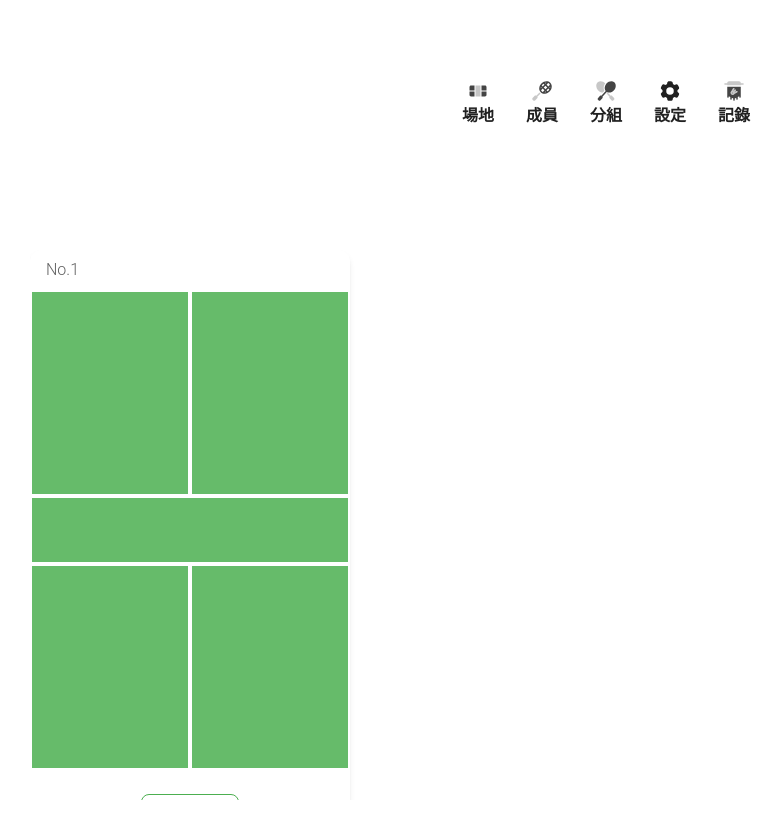
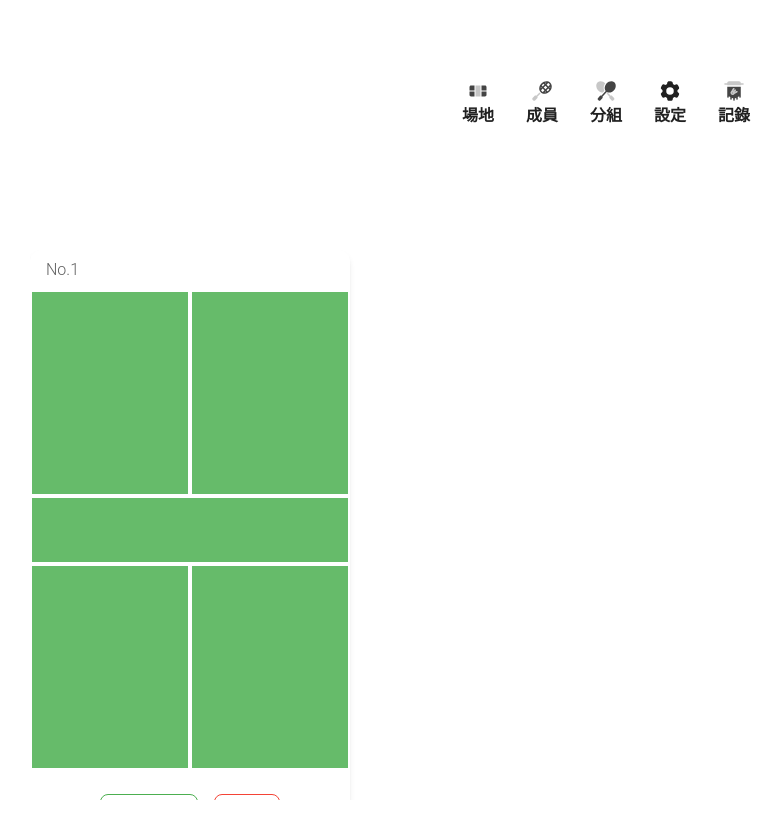
Before and after one commit to x8163don/groupby, a React (Create React App) app: page / in a window 1280 px wide. Shown: the top 838 px of the page, without its empty margins (34-816 px from the left). Built offline with nearby package versions, Linux system fonts and the light colour scheme; some icons are missing.

Commit message:
feat: add clean

```diff
--- a/src/App.js
+++ b/src/App.js
@@ -62,6 +62,10 @@ function App() {
         session.endGame(courtID)
     }
 
+    const cleanHandler = (courtID) => {
+        session.cleanCourt(courtID)
+    }
+
     const onPlayerRest = (playerID) => {
         session.changePlayerRestState(playerID)
     }
@@ -116,6 +120,7 @@ function App() {
                                       court={court}
                                       onRemoveCourt={() => removeCourtHandler(court.id)}
                                       onEndGame={() => endGameHandler(court.id)}
+                                      onClean={()=> cleanHandler(court.id)}
                     />
                 })
             }
--- a/src/component/Court.js
+++ b/src/component/Court.js
@@ -4,7 +4,7 @@ import Player from "./Player";
 import EmptyPlayer from "./EmptyPlayer";
 
 
-export default function Court({no, court, onRemoveCourt, onEndGame}) {
+export default function Court({no, court, onRemoveCourt, onEndGame,onClean}) {
 
     return <Card className="h-fit w-fit">
         <CardBody className="p-0">
@@ -45,7 +45,7 @@ export default function Court({no, court, onRemoveCourt, onEndGame}) {
                     }
                 </div>
                 <div
-                    className="ccol-span-1 row-span-3 border-solid border-white h-100 border-2 flex items-center justify-center">
+                    className="col-span-1 row-span-3 border-solid border-white h-100 border-2 flex items-center justify-center">
                     {
                         court.inGamePlayers[3]?.player
                             ? <Player player={court.inGamePlayers[3]?.player} color="white"/>
@@ -54,9 +54,12 @@ export default function Court({no, court, onRemoveCourt, onEndGame}) {
                 </div>
             </div>
         </CardBody>
-        <CardFooter className="flex justify-center">
+        <CardFooter className="flex justify-center gap-4">
             <Button size="sm" variant="outlined" color="green" onClick={onEndGame}>
                 <Typography variant="h6">本場結束</Typography>
+            </Button>
+            <Button size="sm" variant="outlined" color="red" onClick={onClean}>
+                <Typography variant="h6">清空</Typography>
             </Button>
         </CardFooter>
     </Card>
--- a/src/domain/Session.js
+++ b/src/domain/Session.js
@@ -74,6 +74,14 @@ export default class Session {
         targetCourt.clearInGamePlayers()
     }
 
+    cleanCourt(courtID){
+        let targetCourt = this.courts.find((court) => court.id === courtID)
+        if (!targetCourt) {
+            return
+        }
+        targetCourt.clearInGamePlayers()
+    }
+
     endAllGame() {
         this.courts.forEach(court => {
             this.endGame(court.id)
```
